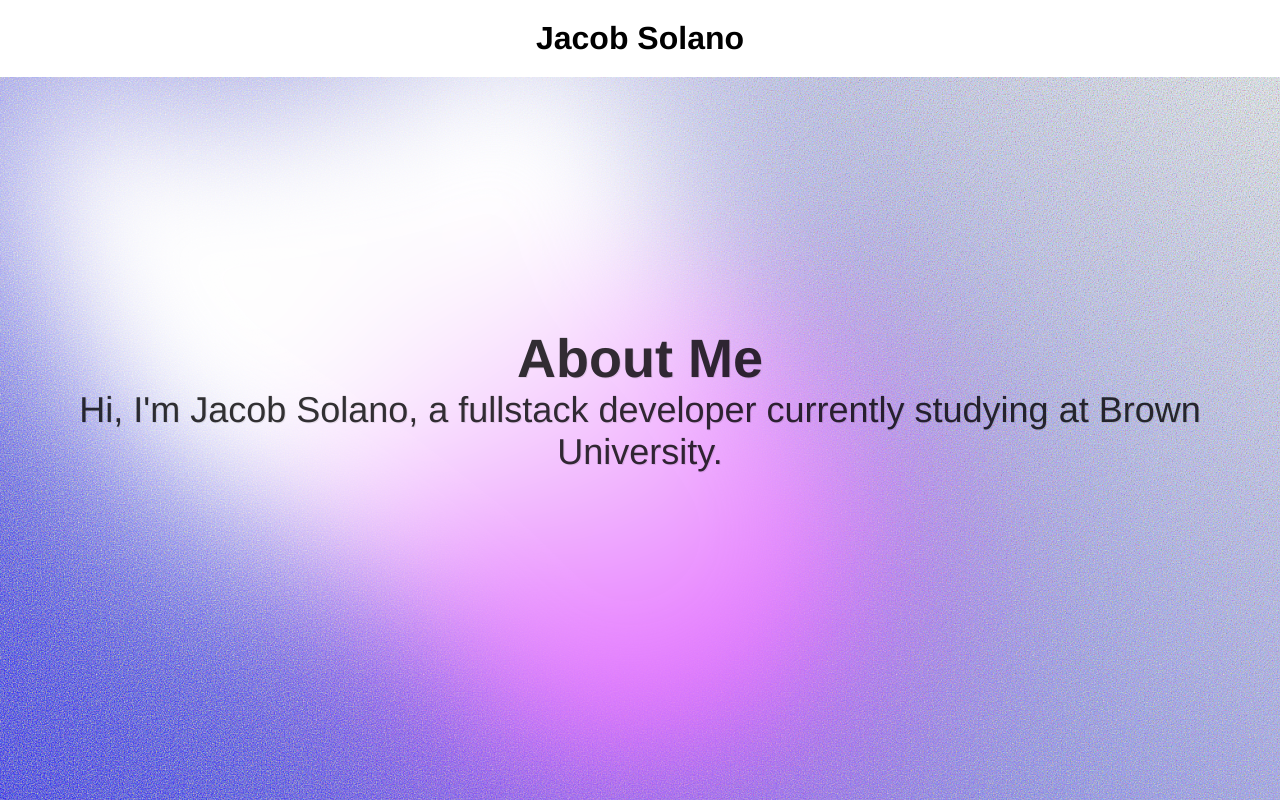
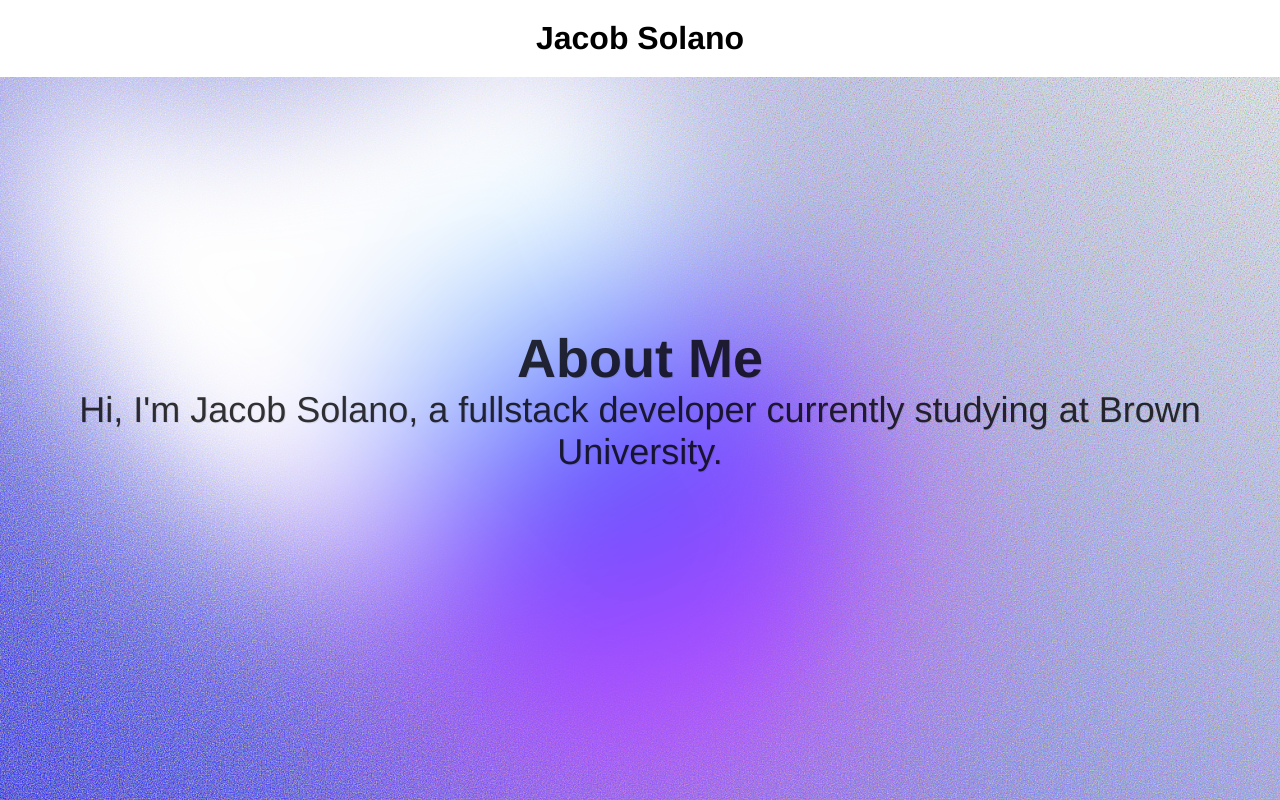
Before and after one commit to jacobsolanobrown/jacobsolanobrown.github.io, a React (Vite) app in the folder jacob-portfolio/: page / in a window 1280 px wide. Shown: the top 800 px of the page. Built offline with nearby package versions, Linux system fonts and the light colour scheme.

Commit message:
docs: added todo

```diff
--- a/jacob-portfolio/src/styles/Homepage.css
+++ b/jacob-portfolio/src/styles/Homepage.css
@@ -200,9 +200,10 @@
   position: absolute;
   background: radial-gradient(
       circle at center,
-      rgba(var(--color1), 0.8) 0,
-      rgba(var(--color1), 0) 50%
+      rgba(var(--color6), 0.8) 0,
+      rgba(var(--color6), 0) 50%
     )
+    /* TODO: add a more harsh noise - try to match with the figma design  */
     no-repeat;
   mix-blend-mode: var(--blending);
 
```
